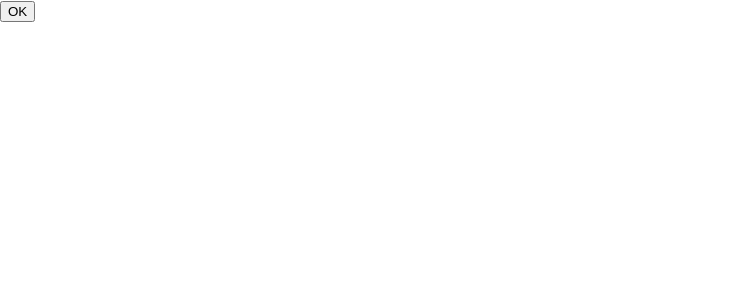
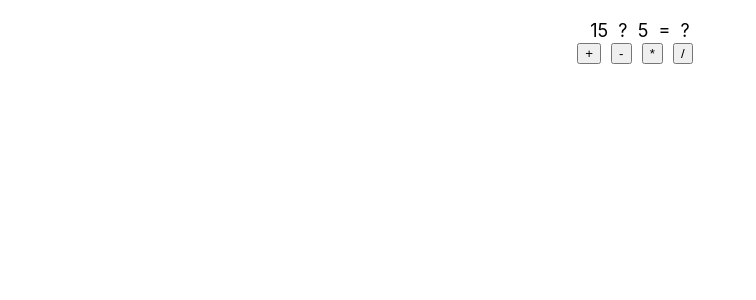
Before and after one commit to pramepree/app1, a React (Create React App) app: page / in a window 1280 px wide. Shown: the top 300 px of the page, without its empty margins (0-756 px from the left). Built offline with nearby package versions, Linux system fonts and the light colour scheme.

Commit message:
ครั้งที่ 1 (วันศุกร์)
ครั้งที่ 1 (วันศุกร์)

```diff
--- a/src/App.js
+++ b/src/App.js
@@ -1,8 +1,13 @@
-import React from 'react'
+import React, { Component } from 'react'
 import Button from './class-components';
+import { Header } from './func-components';
+import RefsFunc from './refs-func';
+import { Calculator } from './calculator';
+
 
 function App() {
-  return <Button/>
+  return <RefsFunc/>
+
 }
 
 export default App;
--- /dev/null
+++ b/src/refs-func.js
@@ -0,0 +1,32 @@
+import React, { useRef } from "react";
+
+export default function RefsFunc() {
+    const num1 = useRef();
+    const num2 = useRef();
+    const operator = React.useRef();
+    const result = React.useRef();
+
+    const calculate = (ev) => {
+        let op = ev.target.innerText;
+        let n1 = parseInt(num1.current.innerText);
+        let n2 = parseInt(num2.current.innerText);
+        let r = eval(`${n1} ${op} ${n2}`);
+        result.current.innerText = r;
+        operator.current.innerText = op;
+    };
+    return (
+        <div style={{ textAlign: 'center', marginTop: 20, fontSize: 18 }}>
+            <span ref={num1}>15</span> &nbsp;
+            <span ref={operator}>?</span> &nbsp;
+            <span ref={num2}>5</span> &nbsp;
+            <span>=</span> &nbsp;
+            <span ref={result}>?</span>
+            <div>
+                <button onClick={calculate}>+</button>  &nbsp;
+                <button onClick={calculate}>-</button>  &nbsp;
+                <button onClick={calculate}>*</button>  &nbsp;
+                <button onClick={calculate}>/</button>  &nbsp;
+            </div>
+        </div>
+    )
+}
```
